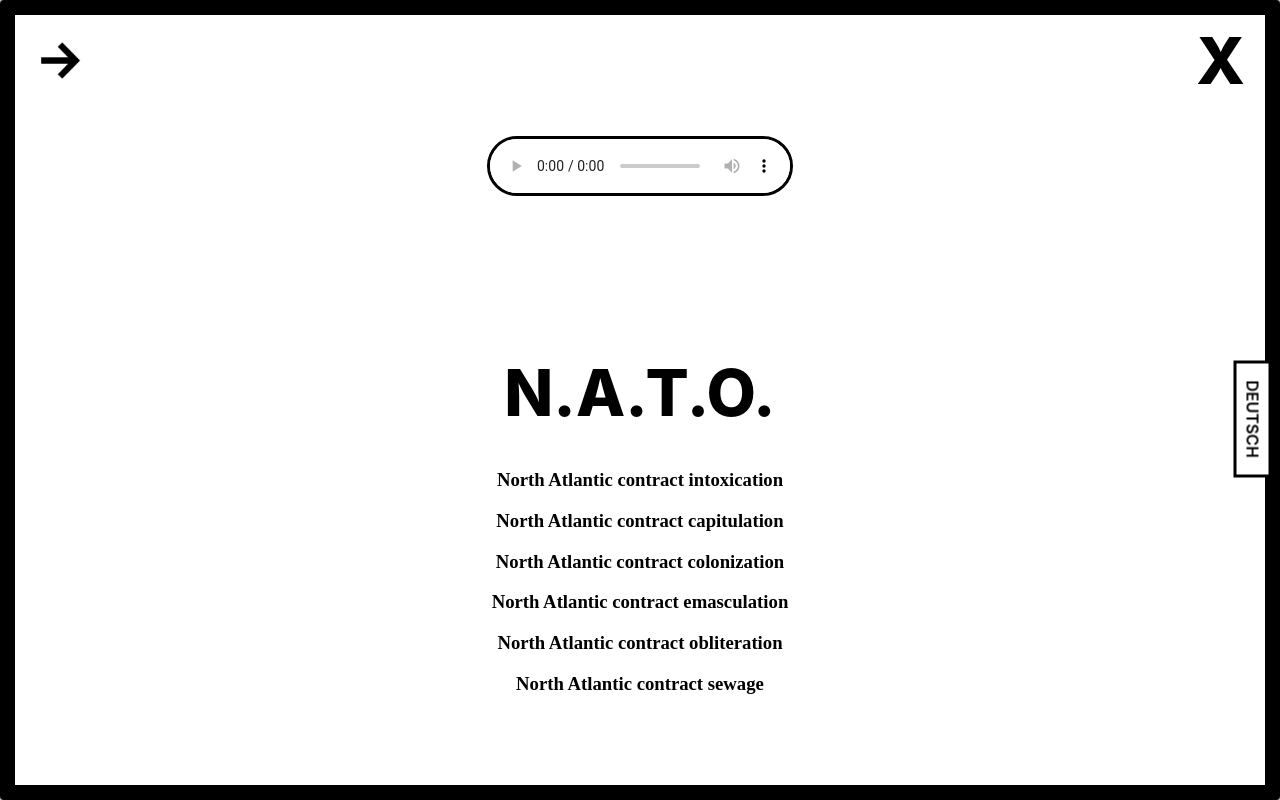
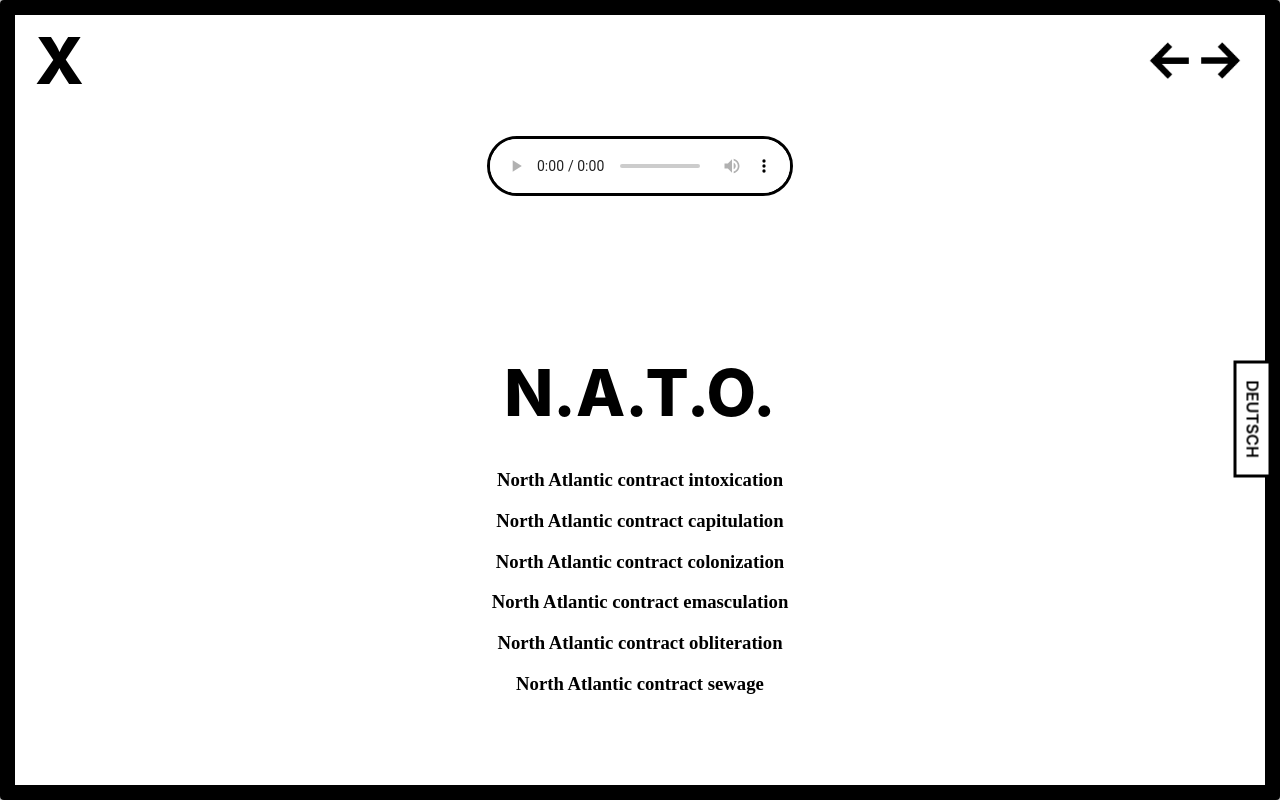
Before and after one commit to Jaywinebrenner/Die-Trommelm-Der-Jugend, a Next.js app: page /lyrics in a window 1280 px wide. Both pictures are taken after a click on the element "N.A.T.O.". Shown: the top 800 px of the page. Built offline with nearby package versions, Linux system fonts and the light colour scheme.

Commit message:
tweak prev arrows

```diff
--- a/pages/listen.js
+++ b/pages/listen.js
@@ -1,8 +1,6 @@
 const Listen = ({englishShowingGlobal}) => {
     return (
         <div className="listen">
-            {/* <h3>DIE TROMMELN DER JUGEND</h3>
-            <h3>HARELQUIN DEFIBRILLATOR</h3> */}
             <h3>{englishShowingGlobal ? "STREAM THE MUSIC IN COMPLETE TOTALITY RIGHT HERE WITH THIS WEB AUDIO INTERFACE" : "STREAMEN SIE DAS ALBUM IN SEINER VOLLSTÄNDIGKEIT HIER"}</h3>
 
             <div className='audio-wrapper'>
--- a/pages/lyrics.js
+++ b/pages/lyrics.js
@@ -12,6 +12,7 @@
   const [isMobile, setIsMobile] = useState(false);
   const [clickedIndex, setClickedIndex] = useState();
   const [modalOpen, setModalOpen] = useState(false);
+  const [prevArrowVisible, setPrevArrowVisible] = useState();
 
   useEffect(() => {
     const checkIfMobile = () => {
@@ -48,6 +49,7 @@
     }
   };
 
+
   function openModal(indexFromUtil) {
     setClickedIndex(indexFromUtil);
     setModalOpen(true)
@@ -57,21 +59,27 @@
     setClickedIndex()
     setModalOpen(false)
   }
-  const toggleLanguage = () => {
-    setEnglish(prevCheck => !prevCheck)
-  }
 
   const nextModal = () => {
     let lastElement = lyricsObject.length - 1;
+    console.log("last el", lastElement)
+    console.log("clickedIndex", clickedIndex)
 
+    if(clickedIndex === lastElement){
+      setClickedIndex(0)
+    } else {
+      setClickedIndex(clickedIndex + 1)
+    }
+  }
+
+  const prevModal = () => {
+    let lastElement = lyricsObject.length - 1;
     console.log("last el", lastElement)
     console.log("clickedIndex", clickedIndex)
     if(clickedIndex === lastElement){
       setClickedIndex(0)
-      // setClickedIndex(0)
     } else {
-      setClickedIndex(clickedIndex + 1)
-
+      setClickedIndex(clickedIndex - 1)
     }
   }
 
@@ -85,16 +93,20 @@
                 isOpen={clickedIndex === i ? true : false}
                 onRequestClose={closeModal}
                 style={customStyles}
-                // className="Modal"
-                // overlayClassName="Overlay"
               >
 
                 <div className='controls-wrapper'>
-                  {/* <div className='lang-btn-wrapper'>
-                    <button className='lang-btn' onClick={() => toggleLanguage()}>{english ? "DEUTSCH" : "ENGLISH"}</button>
-                  </div> */}
-                  <div className='next-wrapper'><img onClick={()=> nextModal(i)} src="/arrow.png"/></div>
-                  <div className='x-wrapper'><h2 onClick={closeModal}>X</h2></div>
+                  <div className='x-wrapper'>
+                    <h2 onClick={closeModal}>X</h2>
+                  </div>
+                  <div className='arrows-wrapper'>
+                    <div className='next-wrapper'>
+                      <img className='prev' onClick={()=> prevModal(i)} src="/arrow.png"/>
+                    </div>
+                    <div className='next-wrapper'>
+                      <img onClick={()=> nextModal(i)} src="/arrow.png"/>
+                    </div>
+                  </div>
                 </div>
                 <div className='audio-wrapper'>
                   <audio
--- a/styles/app.scss
+++ b/styles/app.scss
@@ -48,9 +48,13 @@
     @media(max-width: 800px){
         padding: 10px;
     }
+    .arrows-wrapper {
+        display: flex;
+        justify-content: end;
+    }
     .x-wrapper {
         display: flex;
-        justify-content: end;
+        // justify-content: end;
         h2 {
             // position: absolute;
             // right: 50px;
@@ -62,15 +66,17 @@
                 opacity: .6;
             }
             @media(max-width: 800px){
-                // right: 20px;
-                // top: 20px;
+
                 font-size: 3rem;
             }
         }
     }
     .next-wrapper {
         display: flex;
-
+        justify-content: end;
+        .prev {
+            transform: rotate(180deg);
+        }
         img {
             // position: absolute;
             width: 50px;
```
